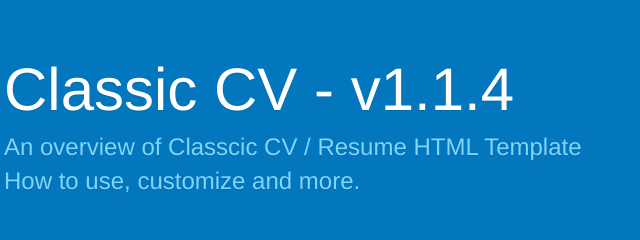
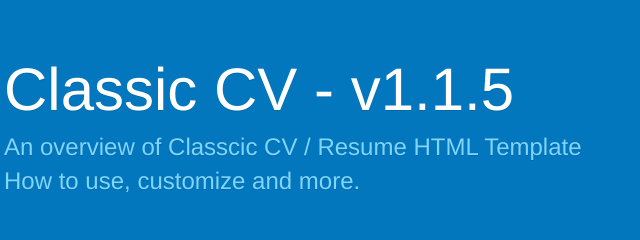
Before and after one commit to jojoee/classic-cv, a plain HTML site: page docs/usage/index.html in a window 1280 px wide. Shown: the top 240 px of the page, 66-706 px from the left. Drawn offline with Linux system fonts and the light colour scheme.

Commit message:
Update version

```diff
--- a/docs/usage/index.html
+++ b/docs/usage/index.html
@@ -26,7 +26,7 @@
 <body>
 <div class="bs-docs-header" id="content">
   <div class="container">
-    <h1>Classic CV - v1.1.4</h1>
+    <h1>Classic CV - v1.1.5</h1>
     <p>An overview of Classcic CV / Resume HTML Template</p>
     <p>How to use, customize and more.</p>
   </div>
```
Also changed, not shown: docs/reference/demo.js.html (+1 -1 lines), docs/reference/index.html (+1 -1 lines), docs/reference/script.js.html (+1 -1 lines), docs/reference/vendor.js.html (+1 -1 lines).
